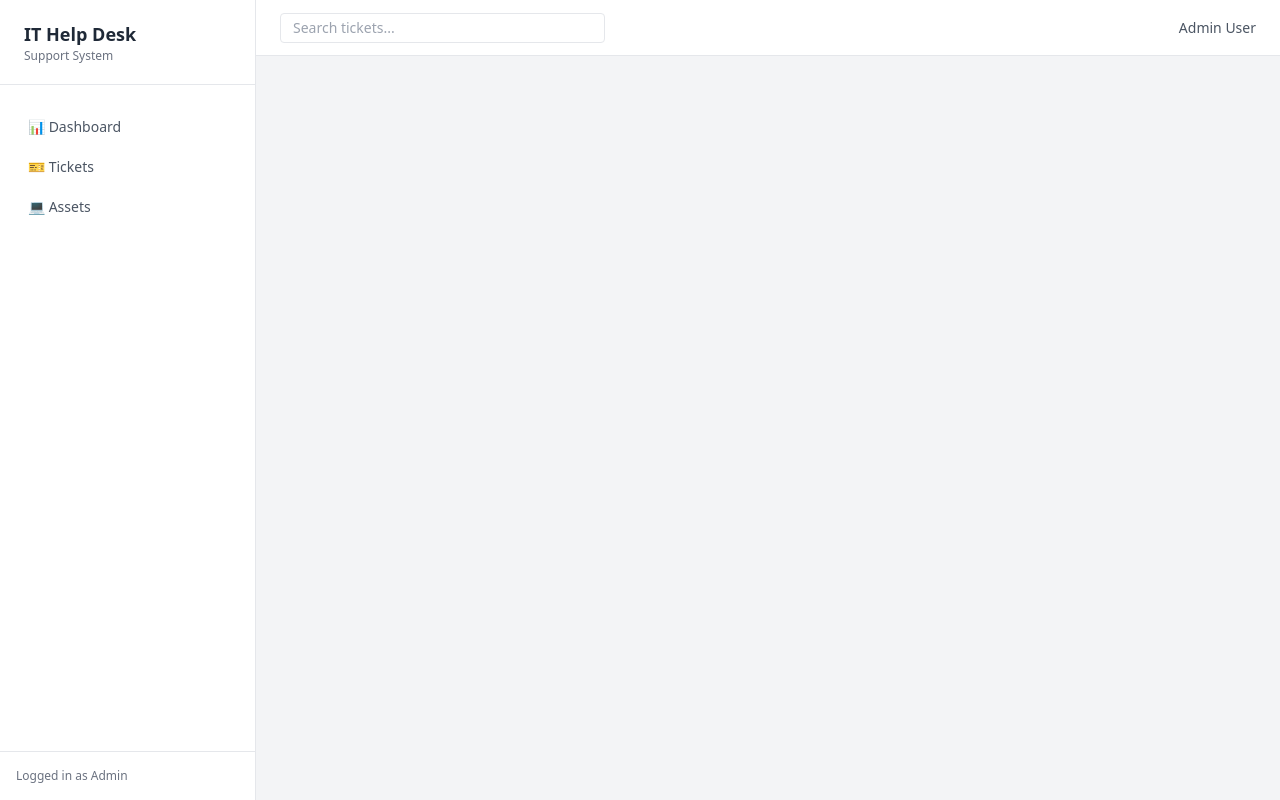
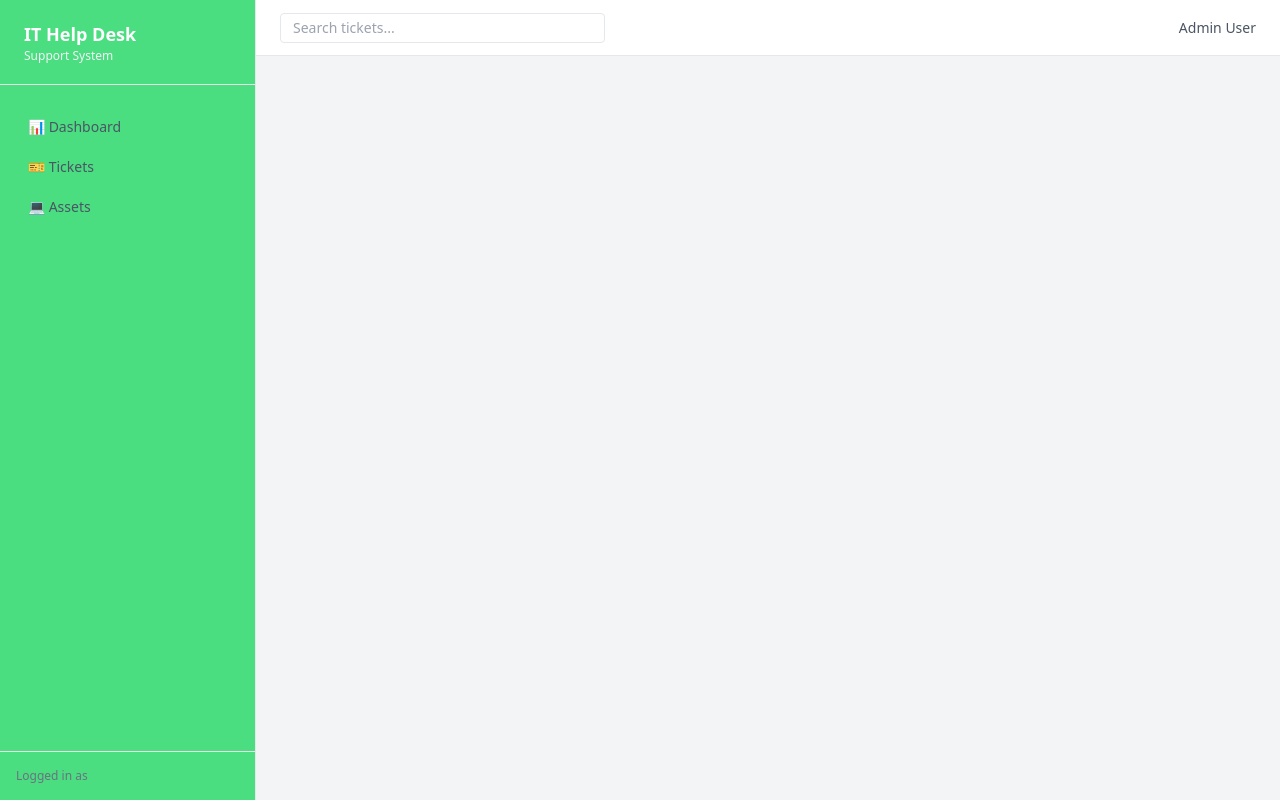
Before and after one commit to Markuuu13/helpdesk-it-frontend, a React (Vite) app: page /app in a window 1280 px wide. Built offline with nearby package versions, Linux system fonts and the light colour scheme; no server answers; sample sign-in values are in the browser's storage.

Commit message:
refactor: changed to dynamic data

```diff
--- a/src/components/sidebar/Sidebar.tsx
+++ b/src/components/sidebar/Sidebar.tsx
@@ -1,26 +1,31 @@
 import { NavLink } from "react-router-dom";
+import type { UserProfile } from "../../api/users/user_api";
 
 type NavItemProps = {
   isActive: boolean;
 };
 
+interface SidebarProps {
+  user?: UserProfile | null;
+}
+
 const linkClass = ({ isActive }: NavItemProps) =>
   `flex items-center gap-3 px-3 py-2 rounded-md text-sm transition ${
     isActive
-      ? "bg-blue-50 text-blue-600 font-medium"
+      ? "bg-gray-800 text-white font-medium"
       : "text-gray-600 hover:bg-gray-100"
   }`;
 
-export default function Sidebar() {
+export default function Sidebar({user} : SidebarProps) {
   return (
-    <aside className="w-64 h-screen bg-white border-r flex flex-col">
+    <aside className="w-64 h-screen bg-green-400 border-r flex flex-col">
 
       {/* Logo */}
       <div className="px-6 py-5 border-b">
-        <h1 className="text-lg font-bold text-gray-800">
+        <h1 className="text-lg font-bold text-white">
           IT Help Desk
         </h1>
-        <p className="text-xs text-gray-500">
+        <p className="text-xs text-gray-100">
           Support System
         </p>
       </div>
@@ -42,7 +47,7 @@ export default function Sidebar() {
 
       {/* Footer */}
       <div className="px-4 py-4 border-t text-xs text-gray-500">
-        Logged in as <span className="font-medium">Admin</span>
+        Logged in as <span className="font-medium uppercase">{user?.role}</span>
       </div>
 
     </aside>
```
